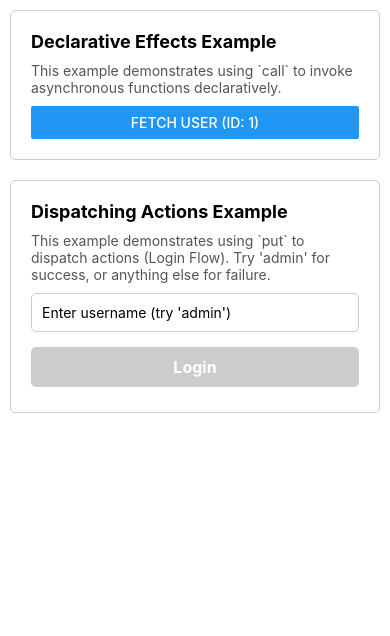
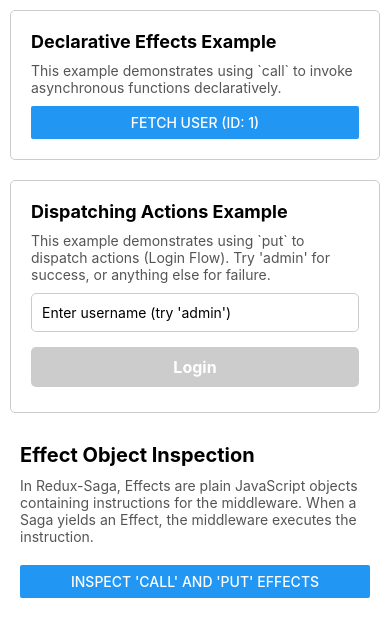
Before and after one commit to shubhamd99/react_native, a React Native app in the folder ReduxSaga/: screen / in a window 390 px wide. Shown: the top 636 px of the page. Built offline with nearby package versions, Linux system fonts and the light colour scheme.

Commit message:
redux safa effects

```diff
--- a/ReduxSaga/App.tsx
+++ b/ReduxSaga/App.tsx
@@ -7,7 +7,12 @@
 
 // libs
 import React from 'react';
-import { StatusBar, useColorScheme, StyleSheet, View } from 'react-native';
+import {
+  StatusBar,
+  useColorScheme,
+  StyleSheet,
+  ScrollView,
+} from 'react-native';
 import { Provider } from 'react-redux';
 
 // store
@@ -16,17 +21,19 @@ import store from './src/store/store';
 // components
 import DeclarativeEffectsComponent from './src/features/topics/declarativeEffects/DeclarativeEffectsComponent';
 import DispatchingActionsComponent from './src/features/topics/dispatchingActions/DispatchingActionsComponent';
+import EffectComponent from './src/features/topics/effect/EffectComponent';
 
 function App() {
   const isDarkMode = useColorScheme() === 'dark';
 
   return (
     <Provider store={store}>
-      <View style={styles.container}>
+      <ScrollView style={styles.container}>
         <StatusBar barStyle={isDarkMode ? 'light-content' : 'dark-content'} />
         <DeclarativeEffectsComponent />
         <DispatchingActionsComponent />
-      </View>
+        <EffectComponent />
+      </ScrollView>
     </Provider>
   );
 }
--- /dev/null
+++ b/ReduxSaga/src/features/topics/effect/EffectComponent.tsx
@@ -0,0 +1,78 @@
+import React from 'react';
+import { View, Text, Button, StyleSheet } from 'react-native';
+import { useDispatch, useSelector } from 'react-redux';
+import { inspectEffects } from './slice';
+import { RootState } from '../../../store/rootReducer';
+
+const EffectComponent = () => {
+  const dispatch = useDispatch();
+  const { callEffect, putEffect } = useSelector(
+    (state: RootState) => state.effect,
+  );
+
+  const handleInspect = () => {
+    dispatch(inspectEffects());
+  };
+
+  return (
+    <View style={styles.container}>
+      <Text style={styles.title}>Effect Object Inspection</Text>
+      <Text style={styles.description}>
+        In Redux-Saga, Effects are plain JavaScript objects containing
+        instructions for the middleware. When a Saga yields an Effect, the
+        middleware executes the instruction.
+      </Text>
+
+      <Button
+        title="Inspect 'call' and 'put' Effects"
+        onPress={handleInspect}
+      />
+
+      {callEffect && (
+        <View style={styles.result}>
+          <Text style={styles.label}>Call Effect Object:</Text>
+          <Text style={styles.code}>{callEffect}</Text>
+        </View>
+      )}
+
+      {putEffect && (
+        <View style={styles.result}>
+          <Text style={styles.label}>Put Effect Object:</Text>
+          <Text style={styles.code}>{putEffect}</Text>
+        </View>
+      )}
+    </View>
+  );
+};
+
+const styles = StyleSheet.create({
+  container: {
+    padding: 20,
+    flex: 1,
+  },
+  title: {
+    fontSize: 20,
+    fontWeight: 'bold',
+    marginBottom: 10,
+  },
+  description: {
+    marginBottom: 20,
+    color: '#555',
+  },
+  result: {
+    marginTop: 20,
+    padding: 10,
+    backgroundColor: '#f0f0f0',
+    borderRadius: 5,
+  },
+  label: {
+    fontWeight: 'bold',
+    marginBottom: 5,
+  },
+  code: {
+    fontFamily: 'monospace',
+    fontSize: 12,
+  },
+});
+
+export default EffectComponent;
--- /dev/null
+++ b/ReduxSaga/src/features/topics/effect/saga.ts
@@ -0,0 +1,34 @@
+import { call, put, takeEvery } from 'redux-saga/effects';
+import { inspectEffects, setEffectObjects } from './slice';
+
+// A dummy function to call
+const delay = (ms: number) =>
+  new Promise<void>(resolve => setTimeout(resolve, ms));
+
+function* inspectEffectsSaga() {
+  // Create a Call Effect
+  // call() is an effect used to call a function with arguments and return the result
+  const callEffect = call(delay, 1000);
+
+  // Create a Put Effect
+  // Note: We're not dispatching any real action here for the 'put' demonstration
+  // to avoid side effects in this inspection example, or we can put a dummy action.
+  const putEffect = put({ type: 'DUMMY_ACTION' });
+
+  // put() is an effect used to dispatch an action to the store
+  // Inspect them (convert to string/JSON)
+  yield put(
+    setEffectObjects({
+      callEffect: JSON.stringify(callEffect, null, 2),
+      putEffect: JSON.stringify(putEffect, null, 2),
+    }),
+  );
+
+  // Execute them if needed (optional for this demo, but good to show flow)
+  yield callEffect;
+  // yield putEffect; // omitting execution of put to avoid cluttering redux devtools with dummy actions
+}
+
+export function* watchInspectEffects() {
+  yield takeEvery(inspectEffects.type, inspectEffectsSaga);
+}
--- /dev/null
+++ b/ReduxSaga/src/features/topics/effect/slice.ts
@@ -0,0 +1,32 @@
+import { createSlice, PayloadAction } from '@reduxjs/toolkit';
+
+interface EffectState {
+  callEffect: string | null;
+  putEffect: string | null;
+}
+
+const initialState: EffectState = {
+  callEffect: null,
+  putEffect: null,
+};
+
+const effectSlice = createSlice({
+  name: 'effect',
+  initialState,
+  reducers: {
+    inspectEffects: state => {
+      state.callEffect = null;
+      state.putEffect = null;
+    },
+    setEffectObjects: (
+      state,
+      action: PayloadAction<{ callEffect: string; putEffect: string }>,
+    ) => {
+      state.callEffect = action.payload.callEffect;
+      state.putEffect = action.payload.putEffect;
+    },
+  },
+});
+
+export const { inspectEffects, setEffectObjects } = effectSlice.actions;
+export default effectSlice.reducer;
--- a/ReduxSaga/src/store/rootReducer.ts
+++ b/ReduxSaga/src/store/rootReducer.ts
@@ -1,10 +1,12 @@
 import { combineReducers } from '@reduxjs/toolkit';
 import declarativeEffectsReducer from '../features/topics/declarativeEffects/slice';
 import dispatchingActionsReducer from '../features/topics/dispatchingActions/slice';
+import effectReducer from '../features/topics/effect/slice';
 
 const rootReducer = combineReducers({
   declarativeEffects: declarativeEffectsReducer,
   dispatchingActions: dispatchingActionsReducer,
+  effect: effectReducer,
 });
 
 export type RootState = ReturnType<typeof rootReducer>;
--- a/ReduxSaga/src/store/rootSaga.ts
+++ b/ReduxSaga/src/store/rootSaga.ts
@@ -1,7 +1,8 @@
 import { all } from 'redux-saga/effects';
 import { watchFetchUser } from '../features/topics/declarativeEffects/saga';
 import { watchLogin } from '../features/topics/dispatchingActions/saga';
+import { watchInspectEffects } from '../features/topics/effect/saga';
 
 export default function* rootSaga() {
-  yield all([watchFetchUser(), watchLogin()]);
+  yield all([watchFetchUser(), watchLogin(), watchInspectEffects()]);
 }
```
